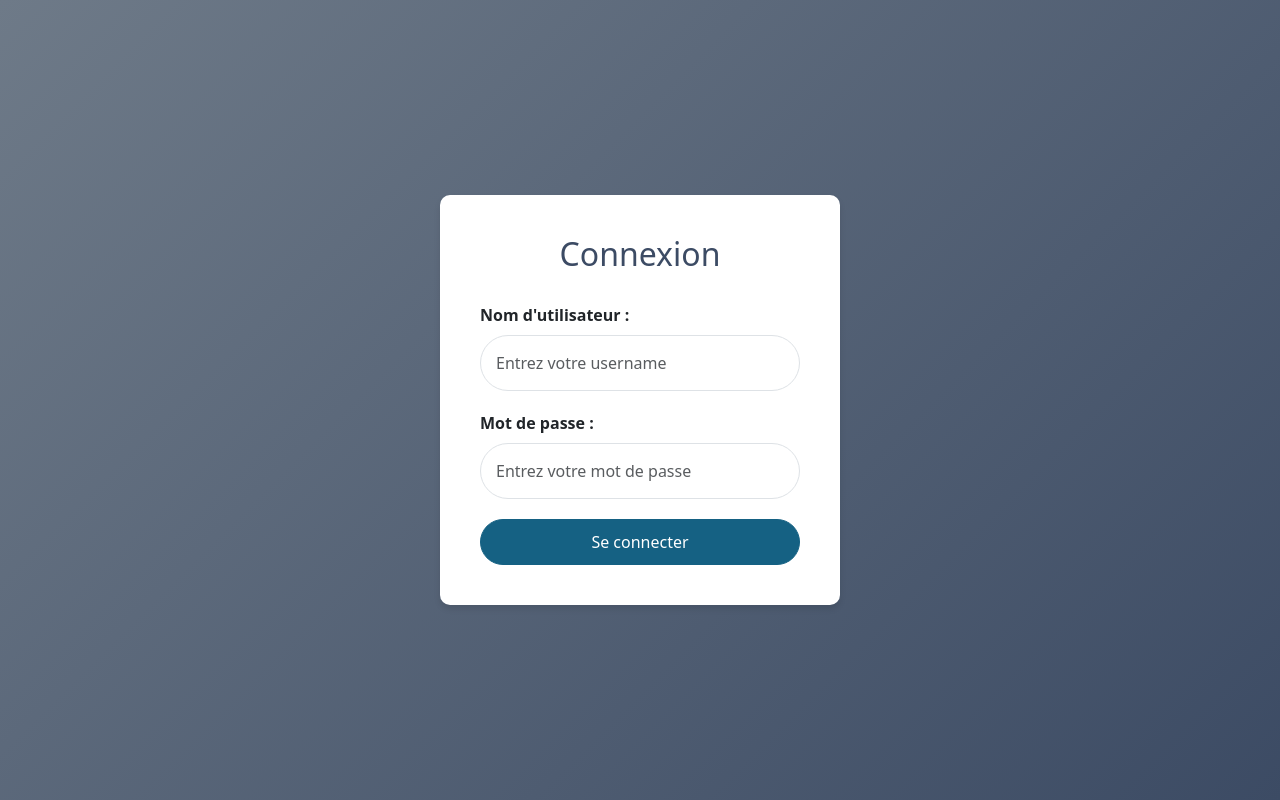
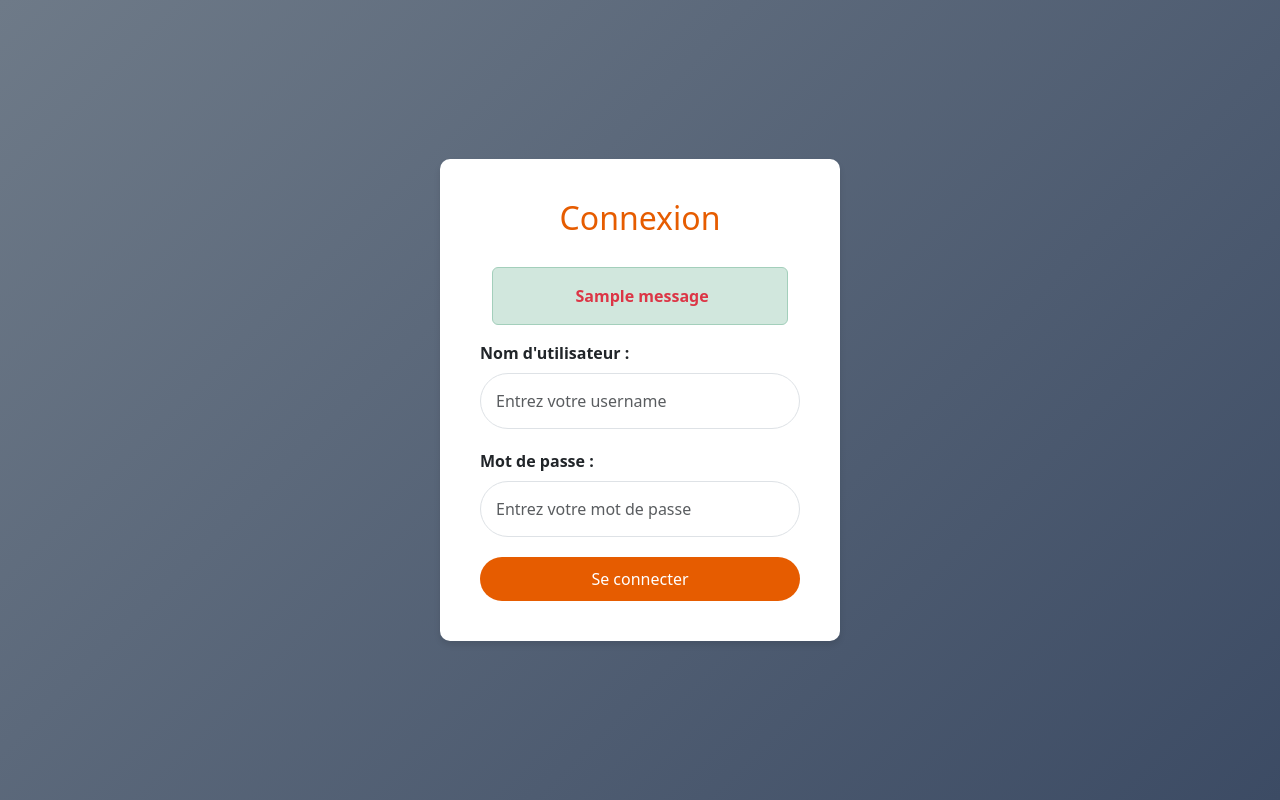
Before and after one commit to Marcel1902/orangevote, a Django app: page / in a window 1280 px wide. Run offline with Django 5.2, Linux system fonts and the light colour scheme; tables that the repository leaves empty hold one stand-in row (values such as "Sample post"); one stand-in notice (Sample message) is shown; some libraries are stand-ins or nearby versions.

Commit message:
amelioration interface

```diff
--- a/vote/templates/vote/base.html
+++ b/vote/templates/vote/base.html
@@ -97,7 +97,7 @@
 
 <body>
     <!-- Barre de navigation -->
-    <nav class="navbar navbar-expand-lg shadow-sm">
+    <nav class="navbar navbar-expand-lg shadow">
         <div class="container-fluid">
             <a class="navbar-brand" href="">
                 <i class="fas fa-chart-pie"></i> Evaluation Bright Orange
@@ -109,7 +109,7 @@
             <div class="collapse navbar-collapse" id="navbarNav">
                 <ul class="navbar-nav ms-auto align-items-center">
                     <li class="nav-item me-5">
-                        <a class="nav-link" href="{% url 'liste_zones' %}" style="font-size: 20px;">Accueil</a>
+                        <a class="nav-link" href="{% url 'liste_zones' %}" style="font-size: 20px;">Zones</a>
                     </li>
                     <li class="nav-item">
                         <form method="get" action="{% url 'rechercher_commune' %}" class="d-flex input-group">
--- a/vote/templates/vote/index.html
+++ b/vote/templates/vote/index.html
@@ -1,3 +1,4 @@
+{% load static %}
 <!DOCTYPE html>
 <html lang="en">
 <head>
@@ -5,6 +6,8 @@
     <meta name="viewport" content="width=device-width, initial-scale=1.0">
     <title>Login</title>
     <link rel="stylesheet" href="https://cdnjs.cloudflare.com/ajax/libs/bootstrap/5.3.3/css/bootstrap.min.css">
+    <link rel="stylesheet" href="https://cdnjs.cloudflare.com/ajax/libs/font-awesome/6.0.0-beta3/css/all.min.css">
+    <link rel="stylesheet" href="{% static 'css/bootstrap.min.css' %}">
     <style>
         body {
             background: linear-gradient(135deg, #6e7a88, #3c4b64);
@@ -26,7 +29,7 @@
         .login-container h2 {
             text-align: center;
             margin-bottom: 30px;
-            color: #3c4b64;
+            color: #e65c00;
         }
 
         .form-label {
@@ -41,8 +44,8 @@
         }
 
         .btn-primary {
-            background-color: #156183;
-            border-color: #156183;
+            background-color: #e65c00;
+            border: none;
             border-radius: 30px;
             padding: 10px 20px;
             font-size: 16px;
@@ -50,18 +53,37 @@
         }
 
         .btn-primary:hover {
-            background-color: #0f4f63;
+            background-color: #FF9800;
         }
         @media (max-width: 600px) {
            .login-container {
                 max-width: 100%;
             }
         }
+
+        /* Messages */
+        .alert {
+            margin-top: 20px;
+            animation: fadeIn 1s;
+            color: red;
+            text-align: center;
+            font-weight: bold;
+        }
     </style>
 </head>
 <body>
     <div class="login-container">
         <h2>Connexion</h2>
+        <!-- Messages flash -->
+        {% if messages %}
+        <div class="container">
+            {% for message in messages %}
+            <div class="alert alert-{{ message.tags }} fade show" role="alert">
+                <span class="text-center text-danger"> <i class="fas fa-alert-circle>"></i> {{ message }}</span>
+            </div>
+            {% endfor %}
+        </div>
+        {% endif %}
         <form method="post">
             {% csrf_token %}
             <div class="mb-3">
--- a/vote/views.py
+++ b/vote/views.py
@@ -21,7 +21,8 @@
             return redirect('liste_zones')
         else:
             # Erreur d'authentification
-            messages.error(request, "Identifiants invalides.")
+            messages.error(request, "Nom d'utilisateur ou mot de passe incorrect!!!")
+            return redirect('connexion')
     return render(request, 'vote/index.html')
 
 @login_required
@@ -127,4 +128,7 @@
 def rechercher_commune(request):
     query = request.GET.get('q', '')
     communes = Commune.objects.filter(name__icontains=query) if query else Commune.objects.all()
-    return render(request, 'vote/liste_communes.html', {'communes': communes, 'query': query})
+    paginator = Paginator(communes, 6)
+    page_number = request.GET.get('page')  # Récupérer la page actuelle
+    page_obj = paginator.get_page(page_number)
+    return render(request, 'vote/liste_communes.html', {'communes': communes, 'query': query, 'page_obj': page_obj})
```
Also changed, not shown: vote/admin.py (+6 -3 lines).
